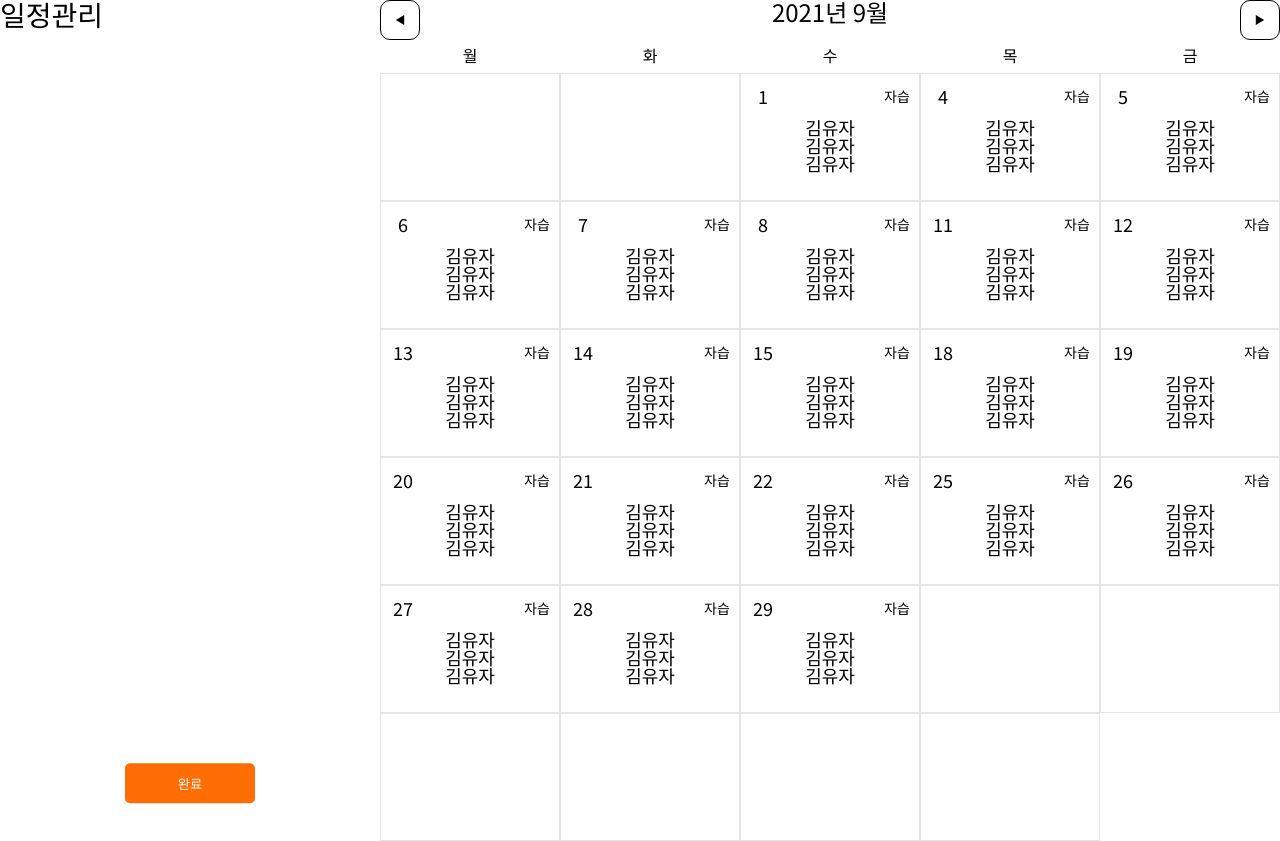
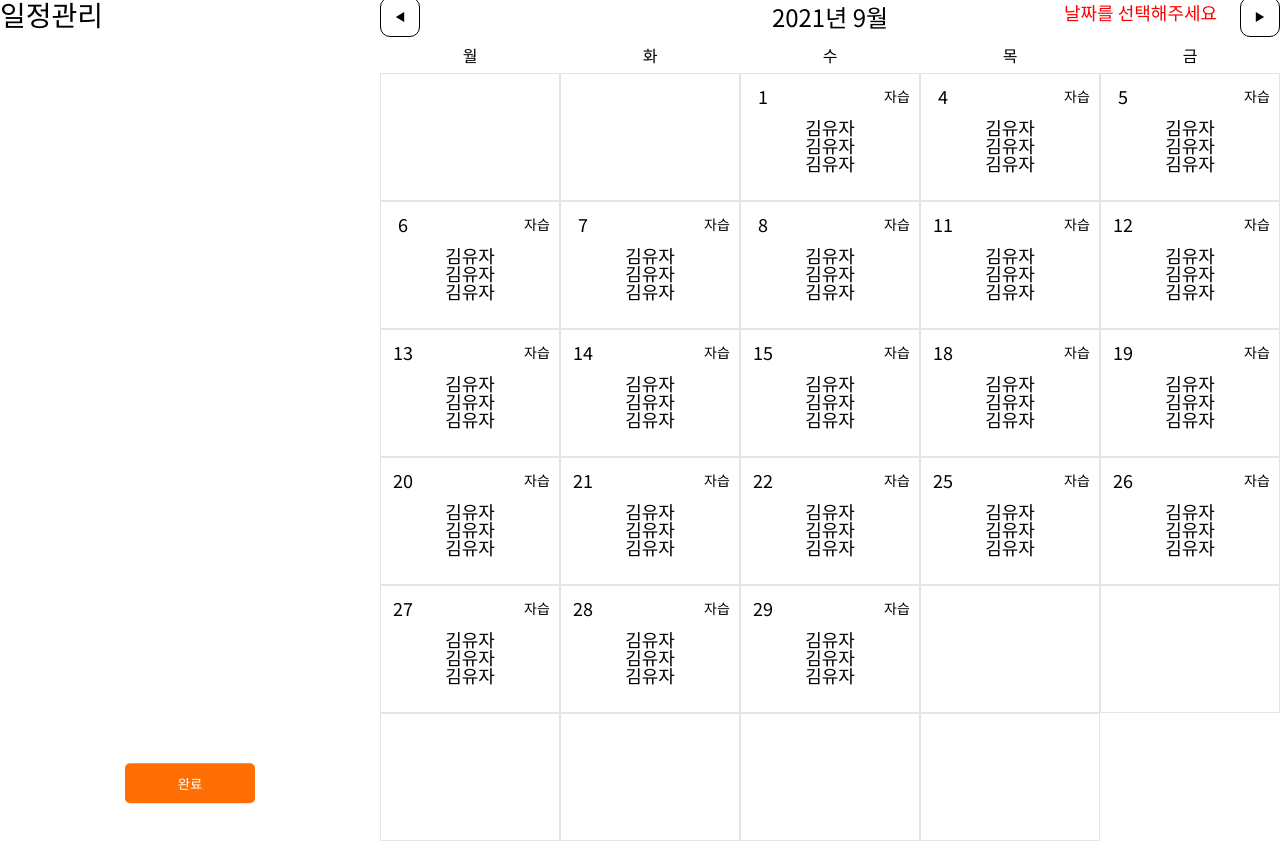
Before and after one commit to DSM-PICK/PICK2021-DESKTOP-CLIENT, a React (Create React App) app: page /manage-schedule in a window 1280 px wide. Both pictures are taken after a click on the button "일정수정". Built offline with nearby package versions, Linux system fonts and the light colour scheme.

Commit message:
⚡️ :: (#9) added choose date alert

```diff
--- a/src/components/ManageSchedule/Calendar/Calendar.tsx
+++ b/src/components/ManageSchedule/Calendar/Calendar.tsx
@@ -4,21 +4,27 @@ import { Prev, Next } from "../../../assets";
 import Day from "./Day/Day";
 import { data } from "../../../test/testData";
 
-const Calendar: FC = (): JSX.Element => {
+interface Props {
+  editStatus: boolean
+}
+
+const Calendar: FC<Props> = ({editStatus}): JSX.Element => {
   const date: Date = new Date();
   const [year, setYear] = useState<number>(date.getFullYear());
   const [month, setMonth] = useState<number>(date.getMonth());
-  const [TData, setTData] = useState(data);
-  const [NData, setNData] = useState([]);
+  const [TData, setTData] = useState<Array<string>>(data);
+  const [NData, setNData] = useState<Array<string>>([]);
   const week: Array<string> = ["일", "월", "화", "수", "목", "금", "토"];
-  const Today: string = `${date.getFullYear()}-${date.getMonth() + 1}-${date.getDate()}`;
-  const DayContainer:MutableRefObject<any> = useRef();
+  const Today: string = `${date.getFullYear()}-${
+    date.getMonth() + 1
+  }-${date.getDate()}`;
 
   const dummyData = {
     date: "",
     name: "",
     period: "",
     director: [
+      { name: "", teacher_id: "", floor: "" },
       { name: "", teacher_id: "", floor: "" },
       { name: "", teacher_id: "", floor: "" },
     ],
@@ -78,9 +84,12 @@ const Calendar: FC = (): JSX.Element => {
         <S.Date onClick={todayDate}>
           {year}년 {month + 1}월
         </S.Date>
-        <S.Next onClick={nextMonth}>
-          <img src={Next} />
-        </S.Next>
+        <div style={{display: "flex"}}>
+          <S.ChooseDateAlert style={editStatus ? {display: "block"} : {display: "none"}}>날짜를 선택해주세요</S.ChooseDateAlert>
+          <S.Next onClick={nextMonth}>
+            <img src={Next} />
+          </S.Next>
+        </div>
       </S.CalendarHeader>
       <S.CalendarContainer>
         <S.WeekContainer>
@@ -88,7 +97,7 @@ const Calendar: FC = (): JSX.Element => {
             return <S.WeekDays key={index}>{week}</S.WeekDays>;
           })}
         </S.WeekContainer>
-        <S.DayContainer ref={DayContainer}>
+        <S.DayContainer>
           {NData.map((value: any, index: number) => {
             return (
               <Day
--- a/src/components/ManageSchedule/Calendar/styles.ts
+++ b/src/components/ManageSchedule/Calendar/styles.ts
@@ -1,4 +1,5 @@
 import styled from "@emotion/styled";
+import { COLOR } from "../../../style";
 
 export const Container = styled.div`
   width: 900px;
@@ -16,6 +17,7 @@ export const CalendarHeader = styled.div`
   margin-bottom: 4px;
   display: flex;
   justify-content: space-between;
+  align-items: center;
 `;
 
 export const Prev = styled.div`
@@ -46,6 +48,15 @@ export const Next = styled.div`
     width: 12px;
     height: 10px;
   }
+`;
+
+export const ChooseDateAlert = styled.div`
+  font-size: 18px;
+  color: ${COLOR.red};
+  position: absolute;
+  transform: translateX(-110%);
+  width: 160px;
+  line-height: 30px;
 `;
 
 export const CalendarContainer = styled.div`
--- /dev/null
+++ b/src/components/ManageSchedule/ChooseTeacher/styles.ts
@@ -0,0 +1 @@
+import styled from "@emotion/styled";
--- a/src/components/ManageSchedule/ManageSchedule.tsx
+++ b/src/components/ManageSchedule/ManageSchedule.tsx
@@ -23,7 +23,7 @@ const ManageSchedule: FC = (): JSX.Element => {
             />
           </S.ButtonContainer>
         </span>
-        <Calendar />
+        <Calendar editStatus={editStatus}/>
       </S.ManageScheduleContainer>
     </S.Container>
   );
--- a/src/components/ManageSchedule/styles.ts
+++ b/src/components/ManageSchedule/styles.ts
@@ -57,5 +57,4 @@ export const ButtonContainer = styled.div`
 export const PageTitle = styled.div`
     font-size: 28px;
     font-weight: 500
-
 `;
--- a/src/style/index.ts
+++ b/src/style/index.ts
@@ -2,5 +2,6 @@ export const COLOR = {
   orange: "#FF6E04",
   white: "#FFFFFF",
   black: "#000000",
-  grey: "#E5E5E5"
+  grey: "#E5E5E5",
+  red: "#FF0101"
 };
--- a/src/test/testData.ts
+++ b/src/test/testData.ts
@@ -31,6 +31,11 @@ export const data: any = [
         teacher_id: "asdd",
         floor: 4,
       },
+      {
+        name: "",
+        teacher_id: "",
+        floor: ""
+      }
     ],
   },
   {
```
Also changed, not shown: src/components/ManageSchedule/ChooseTeacher/ChooseTeacher.tsx (added, +7 -0 lines).
